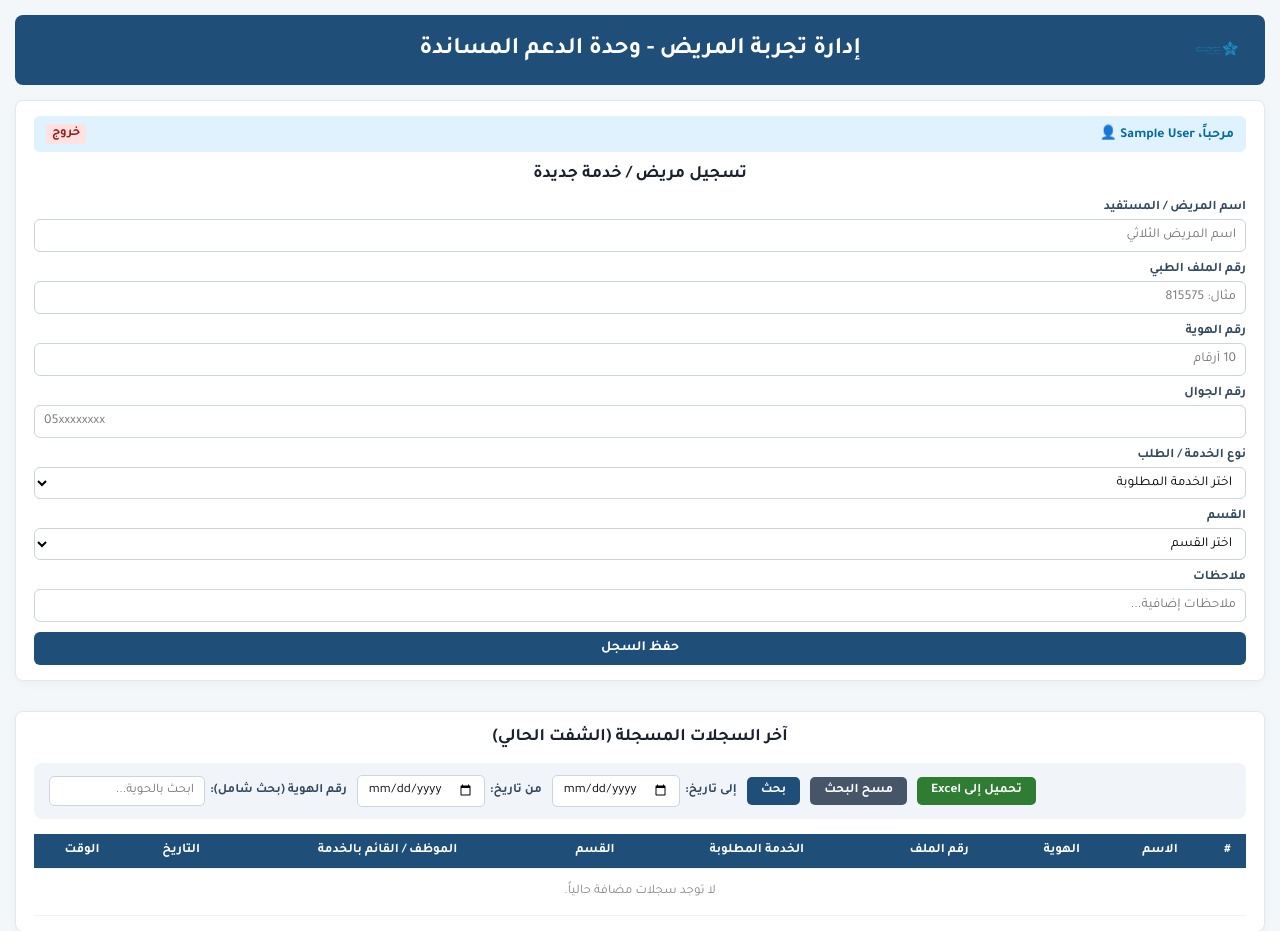
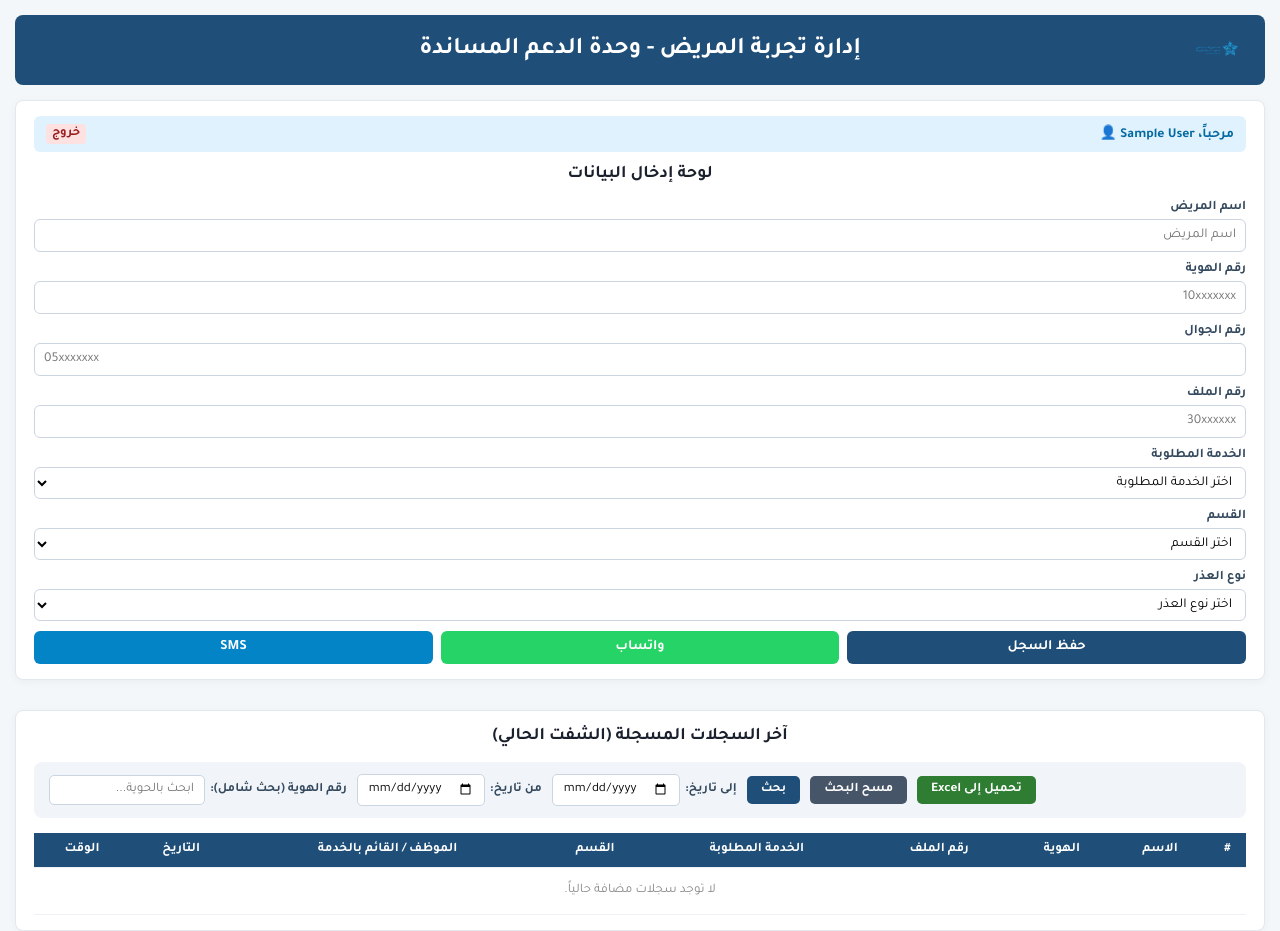
Before and after one commit to faialrajhi/support-unit-system, a Flask app: page / in a window 1280 px wide. Shown: the top 931 px of the page. Run offline with Flask 3, Linux system fonts and the light colour scheme; the visitor is signed in with stand-in values (Sample User, id 1); data that the repository does not hold is empty.

Commit message:
Refactor index.html layout and update form fields

```diff
--- a/templates/index.html
+++ b/templates/index.html
@@ -49,7 +49,7 @@
         }
         .main-layout {
             display: grid;
-            grid-template-columns: {% if user_role == 'admin' %}1fr{% else %}320px minmax(0, 1fr){% endif %};
+            grid-template-columns: {% if user_role == 'admin' %}1fr{% else %}340px minmax(0, 1fr){% endif %};
             gap: 15px;
             align-items: start;
         }
@@ -108,19 +108,33 @@
             outline: none;
             background-color: #fff;
         }
-        .btn {
-            width: 100%;
+        .action-buttons {
+            display: flex;
+            gap: 8px;
+            margin-top: 10px;
+        }
+        .btn-action {
+            flex: 1;
             padding: 8px;
             border: none;
             border-radius: 6px;
             font-size: 0.88rem;
             font-weight: 700;
             cursor: pointer;
+            color: #fff;
+            text-align: center;
+        }
+        .btn-save {
             background-color: #1F4E78;
-            color: #fff;
+        }
+        .btn-whatsapp {
+            background-color: #25D366;
+        }
+        .btn-sms {
+            background-color: #0284c7;
         }
 
-        /* شريط التصفية والبحث المطابق للصورة */
+        /* شريط التصفية والبحث */
         .filter-bar {
             background-color: #f1f5f9;
             padding: 12px 15px;
@@ -163,18 +177,9 @@
             align-items: center;
             justify-content: center;
         }
-        .btn-search {
-            background-color: #1F4E78;
-            color: white;
-        }
-        .btn-reset {
-            background-color: #475569;
-            color: white;
-        }
-        .btn-excel {
-            background-color: #2e7d32;
-            color: white;
-        }
+        .btn-search { background-color: #1F4E78; color: white; }
+        .btn-reset { background-color: #475569; color: white; }
+        .btn-excel { background-color: #2e7d32; color: white; }
 
         .table-responsive {
             width: 100%;
@@ -197,13 +202,8 @@
             font-weight: 700;
             white-space: nowrap;
         }
-        tr:hover {
-            background-color: #f8fafc;
-        }
-        .text-muted {
-            color: #888;
-            padding: 15px;
-        }
+        tr:hover { background-color: #f8fafc; }
+        .text-muted { color: #888; padding: 15px; }
     </style>
 </head>
 
@@ -218,7 +218,7 @@
 
     <div class="main-layout">
 
-        <!-- نموذج تسجيل المرضى والخدمات -->
+        <!-- لوحة إدخال البيانات -->
         <div class="form-container">
             <div class="card">
                 <div class="user-welcome-bar">
@@ -227,34 +227,34 @@
                 </div>
 
                 {% if can_edit %}
-                <h4 class="card-title">تسجيل مريض / خدمة جديدة</h4>
+                <h4 class="card-title">لوحة إدخال البيانات</h4>
 
                 <form action="/" method="POST" onsubmit="setDateTime()">
                     <div class="mb-3">
-                        <label for="patient_name">اسم المريض / المستفيد</label>
-                        <input type="text" id="patient_name" name="patient_name" class="form-control" placeholder="اسم المريض الثلاثي" required>
-                    </div>
-
-                    <div class="mb-3">
-                        <label for="file_number">رقم الملف الطبي</label>
-                        <input type="text" id="file_number" name="file_number" class="form-control" placeholder="مثال: 815575">
+                        <label for="patient_name">اسم المريض</label>
+                        <input type="text" id="patient_name" name="patient_name" class="form-control" placeholder="اسم المريض" required>
                     </div>
 
                     <div class="mb-3">
                         <label for="national_id">رقم الهوية</label>
-                        <input type="text" id="national_id" name="national_id" class="form-control" placeholder="10 أرقام" pattern="[0-9]{10}" maxlength="10">
+                        <input type="text" id="national_id" name="national_id" class="form-control" placeholder="10xxxxxxx" pattern="[0-9]{10}" maxlength="10">
                     </div>
 
                     <div class="mb-3">
                         <label for="patient_phone">رقم الجوال</label>
-                        <input type="tel" id="patient_phone" name="patient_phone" class="form-control" placeholder="05xxxxxxxx" pattern="[0-9]{10}" maxlength="10">
+                        <input type="tel" id="patient_phone" name="patient_phone" class="form-control" placeholder="05xxxxxxx" pattern="[0-9]{10}" maxlength="10">
+                    </div>
+
+                    <div class="mb-3">
+                        <label for="file_number">رقم الملف</label>
+                        <input type="text" id="file_number" name="file_number" class="form-control" placeholder="30xxxxxx">
                     </div>
 
                     <input type="hidden" id="record_date" name="record_date">
                     <input type="hidden" id="record_time" name="record_time">
 
                     <div class="mb-3">
-                        <label for="service_type">نوع الخدمة / الطلب</label>
+                        <label for="service_type">الخدمة المطلوبة</label>
                         <select id="service_type" name="service_type" class="form-select" required>
                             <option value="" selected disabled>اختر الخدمة المطلوبة</option>
                             <option value="طلب مقابلة طبيب">طلب مقابلة طبيب</option>
@@ -287,12 +287,23 @@
                         </select>
                     </div>
 
+                    <!-- تم إزالة قائمة اسم الموظف حيث يتم أخذه تلقائياً من الجلسة -->
+
                     <div class="mb-3">
-                        <label for="notes">ملاحظات</label>
-                        <input type="text" id="notes" name="notes" class="form-control" placeholder="ملاحظات إضافية...">
+                        <label for="excuse_type">نوع العذر</label>
+                        <select id="excuse_type" name="excuse_type" class="form-select">
+                            <option value="" selected disabled>اختر نوع العذر</option>
+                            <option value="عذر مراجعة">عذر مراجعة</option>
+                            <option value="عذر مرافق">عذر مرافق</option>
+                            <option value="تقرير طبي">تقرير طبي</option>
+                        </select>
                     </div>
 
-                    <button type="submit" class="btn">حفظ السجل</button>
+                    <div class="action-buttons">
+                        <button type="submit" class="btn-action btn-save">حفظ السجل</button>
+                        <button type="button" class="btn-action btn-whatsapp">واتساب</button>
+                        <button type="button" class="btn-action btn-sms">SMS</button>
+                    </div>
                 </form>
 
                 {% else %}
@@ -309,7 +320,7 @@
             <div class="card">
                 <h4 class="card-title">آخر السجلات المسجلة (الشفت الحالي)</h4>
 
-                <!-- شريط الفلترة والبحث أفقياً كما في الصورة -->
+                <!-- شريط الفلترة والبحث -->
                 <form method="GET" action="/" class="filter-bar">
                     <a href="/export_excel" class="btn-filter-action btn-excel">تحميل إلى Excel</a>
                     <a href="/" class="btn-filter-action btn-reset">مسح البحث</a>
@@ -385,7 +396,8 @@
 
         const time = [
             String(now.getHours()).padStart(2, '0'),
-            String(now.getMinutes()).padStart(2, '0')
+            String(now.getMinutes()).padStart(2, '0'),
+            String(now.getSeconds()).padStart(2, '0')
         ].join(':');
 
         document.getElementById('record_date').value = date;
```
